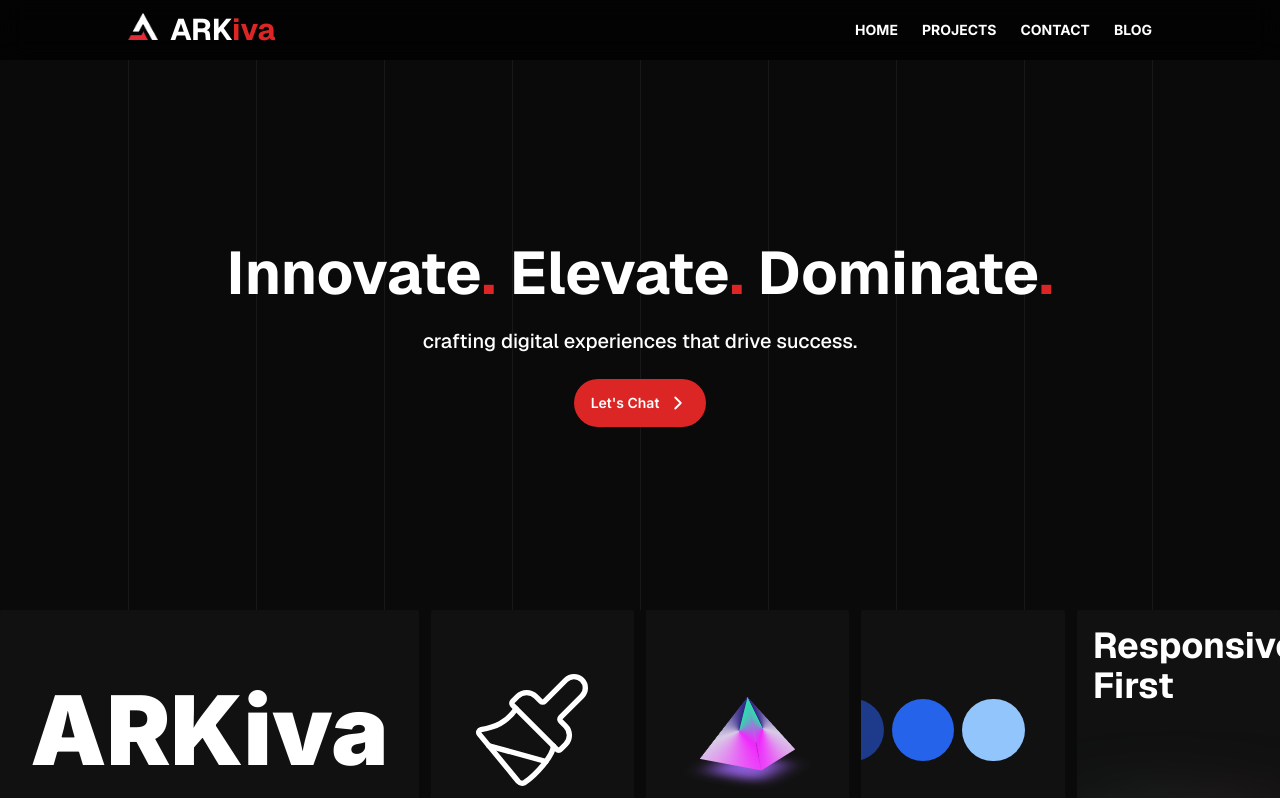
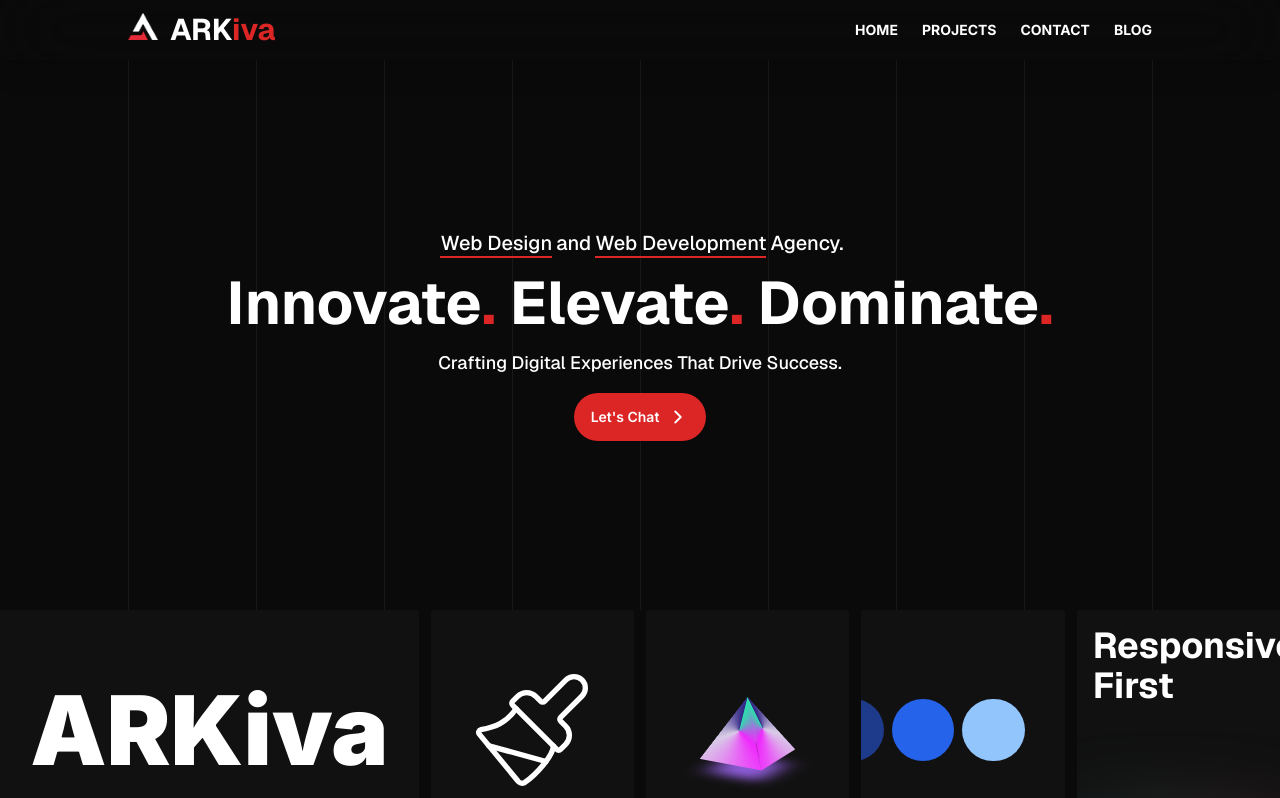
Before and after one commit to Codewith-ARK/arkiva-portfolio, a Next.js app: page / in a window 1280 px wide. Shown: the top 798 px of the page. Built offline with nearby package versions, Linux system fonts and the light colour scheme.

Commit message:
[🛠️]

```diff
--- a/app/page.jsx
+++ b/app/page.jsx
@@ -12,7 +12,7 @@ export default function page() {
   return (
     <>
       <div>
-        <div className='relative overflow-hidden px-4 lg:px-32 flex flex-col gap-6 items-center justify-center h-[550px]'>
+        <div className='relative overflow-hidden px-4 lg:px-32 flex flex-col gap-4 items-center justify-center h-[550px]'>
           <div className='-z-0 absolute h-full w-full flex divide-x divide-zinc-900 justify-start items-center'>
             <div className='h-full w-[180px]'></div>
             <div className='h-full w-[180px]'></div>
@@ -25,12 +25,23 @@ export default function page() {
             <div className='h-full w-[180px]'></div>
             <div className='h-full w-[180px]'></div>
           </div>
+          <h2 className='md:w-[550px] text-xl font-medium z-10 text-center'>
+            <span className='mx-1 border-b-2 border-b-red-600 border-red-600'>
+              Web Design
+            </span>
+            and
+            <span className='mx-1 border-b-2 border-b-red-600 border-red-600'>
+              Web Development
+            </span>
+            Agency.
+          </h2>
           <h1 className='text-4xl lg:text-6xl text-center font-bold z-10'>
             Innovate<span className='text-red-600'>. </span>
             Elevate<span className='text-red-600'>. </span>
             Dominate<span className='text-red-600'>. </span>
           </h1>
-          <h2 className='text-xl font-medium z-10 lowercase text-center'>Crafting Digital Experiences That Drive Success.</h2>
+          <h2 className='md:w-[550px] text-lg font-medium z-10 text-center'>
+            Crafting Digital Experiences That Drive Success.</h2>
           <Link href='#contact' className='group z-10 btn rounded-full text-white border-transparent bg-red-600 hover:bg-red-800'>Let's Chat<LuChevronRight size={22} className='group-hover:translate-x-1 transition-all' /></Link>
         </div>
         <HeroGrid />
--- a/components/Navbar.jsx
+++ b/components/Navbar.jsx
@@ -5,7 +5,7 @@ import { BsCircle } from 'react-icons/bs'
 
 export default function Navbar() {
   return (
-    <nav className='sticky top-0 z-50 bg-black/70 backdrop-blur-md px-4 py-3 lg:px-32 lg:py-3 grid grid-cols-1 lg:grid-cols-2 items-center gap-3 '>
+    <nav className='sticky top-0 z-50 bg-transparent shadow-xl backdrop-blur-2xl px-4 py-3 lg:px-32 lg:py-3 grid grid-cols-1 lg:grid-cols-2 items-center gap-3 '>
       <Link href={"/"} className='flex justify-center lg:justify-start items-baseline gap-3'>
         <Image width={30} height={30} src={"/logo_light.png"} alt='brand logo' />
         <h1 className='text-3xl font-bold'>ARK<span className='text-red-600'>iva</span></h1>
```
